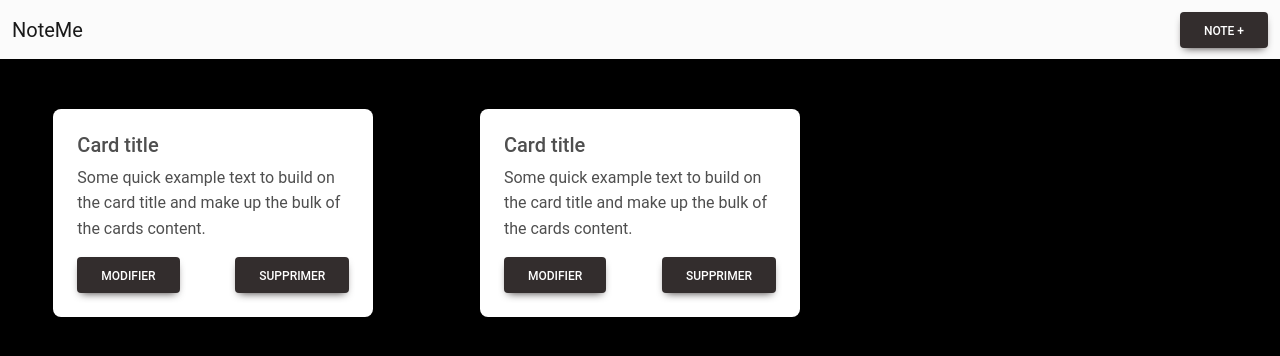
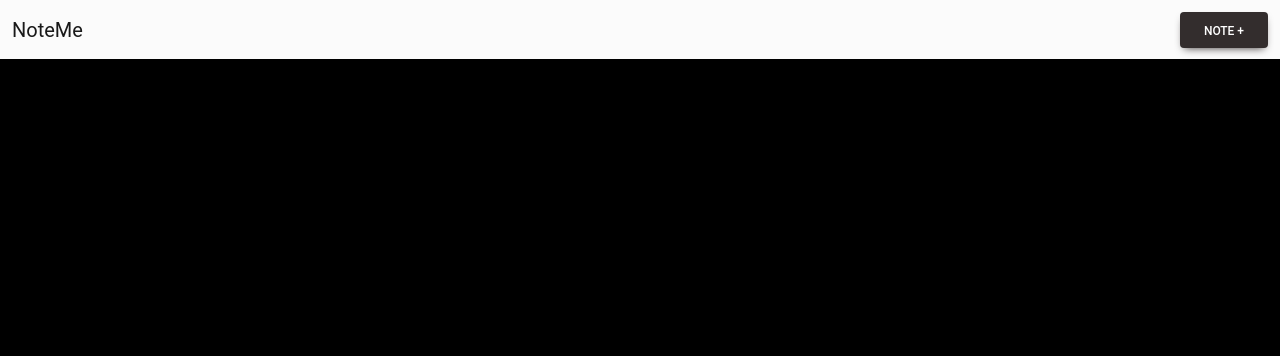
Before and after one commit to laurore83/priseDeNote, a React app: page / in a window 1280 px wide. Shown: the top 356 px of the page. Built offline with nearby package versions, Linux system fonts and the light colour scheme; the HTML template or start-up script is replaced by a standard one.

Commit message:
add note done

```diff
--- a/src/App.jsx
+++ b/src/App.jsx
@@ -7,7 +7,6 @@ function App() {
       <Navbar />
       <div className="note-container">
         <Note />
-        <Note />
       </div>
     </>
   );
--- a/src/composants/ModalAddNote.jsx
+++ b/src/composants/ModalAddNote.jsx
@@ -19,16 +19,31 @@ export default function ModalAddNote() {
   const handleSubmit = (event) => {
     event.preventDefault(); // Empêcher la soumission du formulaire par défaut
 
-    // Stockage des valeurs dans localStorage
-    localStorage.setItem("description", description);
-    localStorage.setItem("titre", titre);
+    // Récupérer les notes précédentes depuis localStorage
+    const existingNotes = JSON.parse(localStorage.getItem("notes")) || [];
 
-    alert("Données sauvegardées localement.");
+    // Ajouter la nouvelle note au tableau des notes
+    const newNote = { titre: titre, description: description };
+    const updatedNotes = [...existingNotes, newNote];
+
+    // Stockage des notes mises à jour dans localStorage
+    localStorage.setItem("notes", JSON.stringify(updatedNotes));
+
+    alert("Nouvelle note ajoutée avec succès.");
+    // // Stockage des valeurs dans localStorage
+    // localStorage.setItem("description", description);
+    // localStorage.setItem("titre", titre);
+
+    // alert("Données sauvegardées localement.");
 
     // Effacer les champs après la sauvegarde
     setDescription("");
     setTitre("");
+
+    // Rafraîchir la page
+    window.location.reload();
   };
+
   return (
     <>
       <MDBBtn color="dark" onClick={toggleOpen}>
@@ -61,6 +76,7 @@ export default function ModalAddNote() {
                   onChange={(e) => setTitre(e.target.value)}
                 ></MDBInput>
                 <MDBBtn
+                  type="button"
                   className="btn-close"
                   color="none"
                   onClick={toggleOpen}
@@ -68,7 +84,7 @@ export default function ModalAddNote() {
               </MDBModalHeader>
 
               <MDBModalFooter>
-                <MDBBtn color="light" onClick={toggleOpen}>
+                <MDBBtn type="button" color="light" onClick={toggleOpen}>
                   Annuler
                 </MDBBtn>
                 <MDBBtn type="submit" color="dark">
--- a/src/composants/Note.jsx
+++ b/src/composants/Note.jsx
@@ -6,17 +6,38 @@ import {
 } from "mdb-react-ui-kit";
 import ModalChangeNote from "./ModalChangeNote";
 import ModalDeleteNote from "./ModalDeleteNote";
+import { useEffect, useState } from "react";
 
 export default function Note() {
+  const [notes, setNotes] = useState([]);
+
+  useEffect(() => {
+    // Récupérer les notes depuis localStorage
+    const storedNotes = JSON.parse(localStorage.getItem("notes")) || [];
+    setNotes(storedNotes);
+  }, []);
+
+  // const [titre, setTitre] = useState("");
+  // const [description, setDescription] = useState("");
+
+  // useEffect(() => {
+  //   // Récupérer les données de localStorage lorsque le composant est monté
+  //   const savedTitre = localStorage.getItem("titre");
+  //   const savedDescription = localStorage.getItem("description");
+
+  //   if (savedTitre && savedDescription) {
+  //     setTitre(savedTitre);
+  //     setDescription(savedDescription);
+  //   }
+  // }, []); // Le tableau vide [] assure que useEffect ne s'exécute qu'une fois
   return (
-    <div className="card-container">
+    <>
+      {notes.map((note, index) => (
+        <div key={index} className="card-container">
           <MDBCard>
             <MDBCardBody>
-          <MDBCardTitle>Card title</MDBCardTitle>
-          <MDBCardText>
-            Some quick example text to build on the card title and make up the
-            bulk of the cards content.
-          </MDBCardText>
+              <MDBCardTitle>{note.titre}</MDBCardTitle>
+              <MDBCardText>{note.description}</MDBCardText>
               <div className="cardBtn">
                 <ModalChangeNote />
                 <ModalDeleteNote />
@@ -24,5 +45,7 @@ export default function Note() {
             </MDBCardBody>
           </MDBCard>
         </div>
+      ))}
+    </>
   );
 }
--- a/src/styles/_note.scss
+++ b/src/styles/_note.scss
@@ -1,7 +1,8 @@
 .card-container {
   display: flex;
-  justify-content: center;
   margin-block: 50px;
+  flex-direction: column;
+  align-items: center;
 }
 .card {
   width: 75%;
```
Lines whose indentation alone changed are shown as unchanged.
